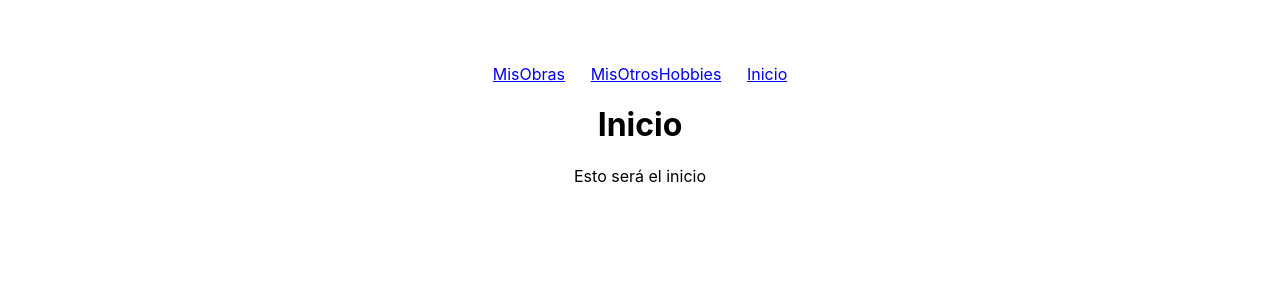
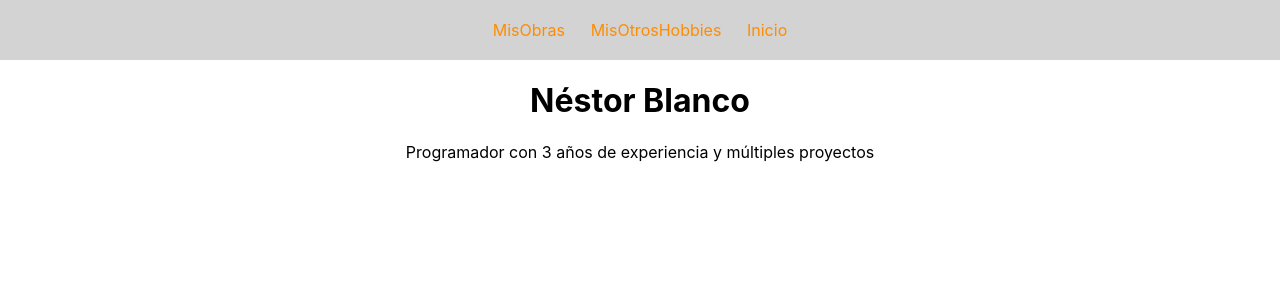
Before and after one commit to Nestea009/nes-t, a React (Create React App) app: page /Inicio in a window 1280 px wide. Shown: the top 300 px of the page. Built offline with nearby package versions, Linux system fonts and the light colour scheme.

Commit message:
Cambiado algunas cosas de la Navbar y decorado

```diff
--- a/src/pages/Inicio.js
+++ b/src/pages/Inicio.js
@@ -4,8 +4,8 @@ export default function Inicio({IsVisible}) {
      if (IsVisible) {
       return (
        <div>
-         <h1>Inicio</h1>
-         <p>Esto será el inicio</p>
+         <h1>Néstor Blanco</h1>
+         <p>Programador con 3 años de experiencia y múltiples proyectos</p>
        </div>
      );
     }
--- a/src/pages/MisOtrosHobbies.js
+++ b/src/pages/MisOtrosHobbies.js
@@ -2,7 +2,7 @@
 export default function MisOtrosHobbies(){
   return(
     <div>
-      <p>MisOtrosHobbies</p>
+      <h1>MisOtrosHobbies</h1>
     </div>
   )
 }
--- a/src/pages/misObras.js
+++ b/src/pages/misObras.js
@@ -3,7 +3,7 @@ import "./styles/MisObras.css"
 export default function MisObras() {
      return (
        <div>
-         <p>MisObras</p>
+         <h1>MisObras</h1>
        </div>
      );
  }
--- a/src/pages/styles/Navbar.css
+++ b/src/pages/styles/Navbar.css
@@ -9,14 +9,16 @@
   display: flex;
   justify-content: center;
   align-items: center;
+  padding: 20px;
   margin: 0px;
-  padding: 0px;
   width: 200%;
-  margin-top: 5%;
+  background-color: lightgray;
 }
 
 .linkList a{
   margin-left: 0.5%;
   margin-right: 0.5%;
   text-align: center;
+  color: darkorange;
+  text-decoration: none;
 }
```
